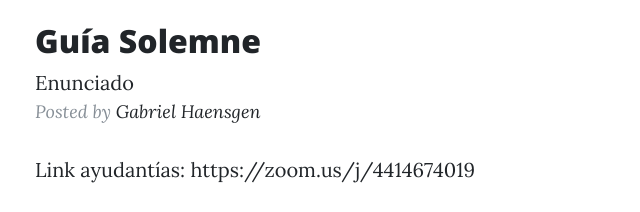
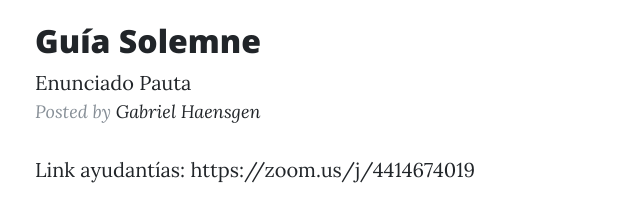
Before and after one commit to Haensgen/gestion-financiera, a website: page index.html in a window 1280 px wide. Shown: the part 1490-1702 px from the top of the page, 240-880 px from the left. Drawn offline with nearby package versions, Linux system fonts and the light colour scheme.

Commit message:
Update index.html

```diff
--- a/index.html
+++ b/index.html
@@ -119,6 +119,7 @@
                          Guía Solemne
             </h2>
           <a href='ayudantias/guiasolemne.pdf'>Enunciado</a>
+          <a href='ayudantias/guiasolemne.pdf'>Pauta</a>
                    <p class="post-meta">Posted by
             <a href="https://haensgen.github.io">Gabriel Haensgen</a>
 
```
